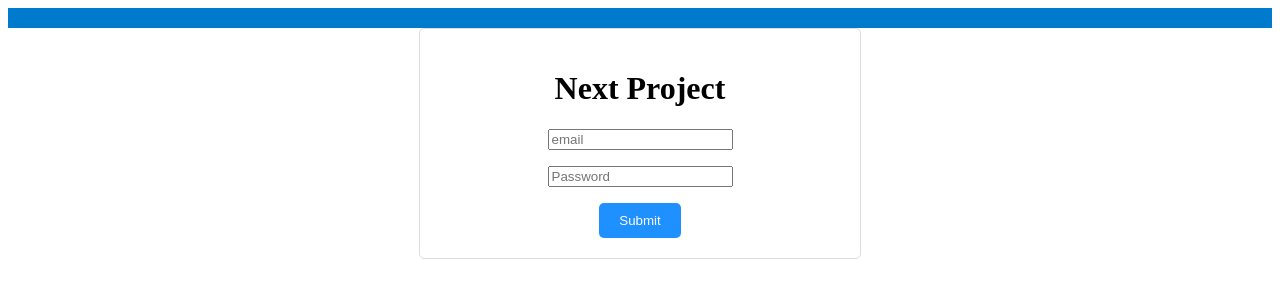
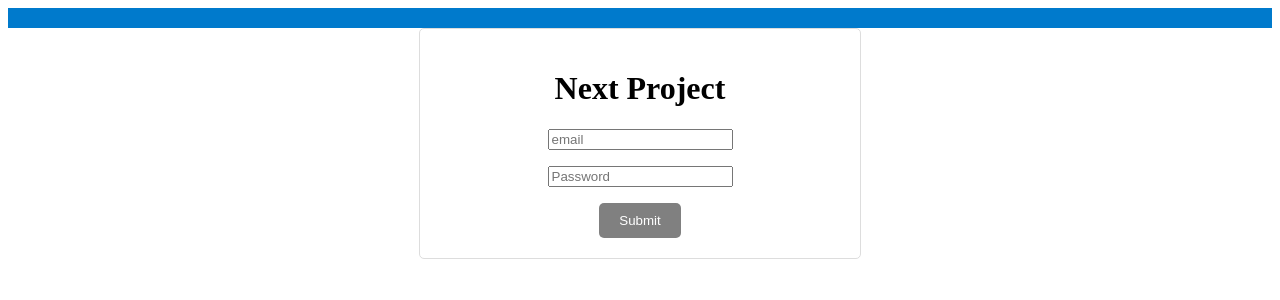
Before and after one commit to nikosajadi/Next-App, a Next.js app: page /login in a window 1280 px wide. Shown: the top 300 px of the page. Built offline with nearby package versions, Linux system fonts and the light colour scheme.

Commit message:
[Update] using theme configs in other components

```diff
--- a/src/components/Button/Button.tsx
+++ b/src/components/Button/Button.tsx
@@ -1,5 +1,5 @@
 /** @jsxImportSource @emotion/react */
-import { css } from '@emotion/react';
+import { css, useTheme } from '@emotion/react';
 import React from 'react';
 
 type ButtonProps = {
@@ -8,11 +8,13 @@ type ButtonProps = {
 };
 
 export default function Button({ type = 'button', children }: ButtonProps) {
+  const theme = useTheme(); // Correctly use the useTheme() hook to access the theme
+
   return (
     <button
       type={type}
       css={css`
-        background-color: #1e90ff;
+        background-color: ${theme.secondary}; // Correctly accessing theme value
         color: white;
         padding: 10px 20px;
         border: none;
```
